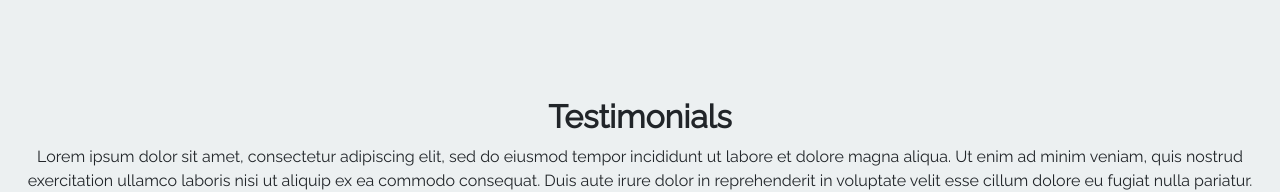
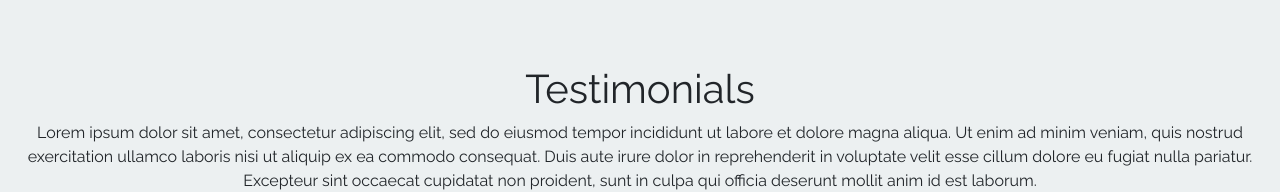
Before and after one commit to Shrey09/RateMyDalCourse, an Angular app: page /home in a window 1280 px wide. Shown: the part 1105-1297 px from the top of the page. Built offline with nearby package versions, Linux system fonts and the light colour scheme.

Commit message:
homepage complete

```diff
--- a/src/app/homepage/homepage.component.css
+++ b/src/app/homepage/homepage.component.css
@@ -37,8 +37,8 @@
   }
 
   .rateImage{
-    height: 50%;
-    width:40%;
+    height: 12rem;
+    width: 12rem;
     padding-top: 30px;
 
   }
@@ -50,8 +50,8 @@
   }
 
   .forumImage{
-    height: 50%;
-    width:40%;
+    height: 12rem;
+    width: 12rem;
     padding-top: 30px;
   }
 
@@ -71,3 +71,7 @@
     padding: 0rem !important;
     margin: 0rem !important;
   }
+
+  .aboutus, .testimonial, .featureHead {
+    margin-top: 3rem !important;
+  }
--- a/src/app/homepage/homepage.component.html
+++ b/src/app/homepage/homepage.component.html
@@ -40,10 +40,10 @@
 
 
 <!-- Testimonials Section -->
-<div class="team-section text-center">
+<div class="team-section text-center testimonial">
 
   <!-- Section heading -->
-  <h2 class="font-weight-bold">Testimonials</h2>
+  <h1 >Testimonials</h1>
   <!-- Section description -->
   <p class="dark-grey-text w-responsive mx-auto">Lorem ipsum dolor sit amet, consectetur adipiscing elit, sed do eiusmod tempor incididunt ut labore et dolore magna aliqua. Ut enim ad minim veniam, quis nostrud exercitation ullamco laboris nisi ut aliquip ex ea commodo consequat. Duis aute irure dolor in reprehenderit in voluptate velit esse cillum dolore eu fugiat nulla pariatur. Excepteur sint occaecat cupidatat non proident, sunt in culpa qui officia deserunt mollit anim id est laborum.</p>
 
@@ -53,7 +53,7 @@
     <!--Grid column-->
     <div class="col-md-4 mb-md-0 mb-5">
 
-      <div class="testimonial">
+      <div >
         <!--Avatar-->
         <div class="avatar mx-auto">
           <img src="https://mdbootstrap.com/img/Photos/Avatars/img%20(1).jpg" class="rounded-circle z-depth-1 img-fluid" alt="Error in loading">
@@ -80,7 +80,7 @@
     <!--Grid column-->
     <div class="col-md-4 mb-md-0 mb-5">
 
-      <div class="testimonial">
+      <div >
         <!--Avatar-->
         <div class="avatar mx-auto">
           <img src="https://mdbootstrap.com/img/Photos/Avatars/img%20(8).jpg" class="rounded-circle z-depth-1 img-fluid" alt="Error in loading">
@@ -107,7 +107,7 @@
     <!--Grid column-->
     <div class="col-md-4">
 
-      <div class="testimonial">
+      <div >
         <!--Avatar-->
         <div class="avatar mx-auto">
           <img src="https://mdbootstrap.com/img/Photos/Avatars/img%20(11).jpg" class="rounded-circle z-depth-1 img-fluid" alt="Error in loading">
```
